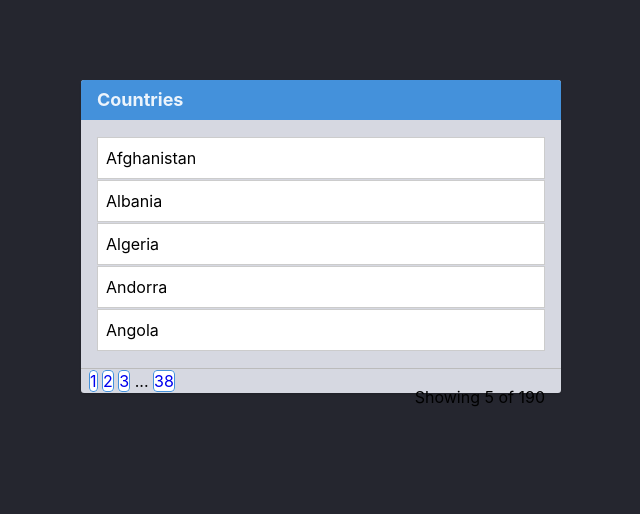
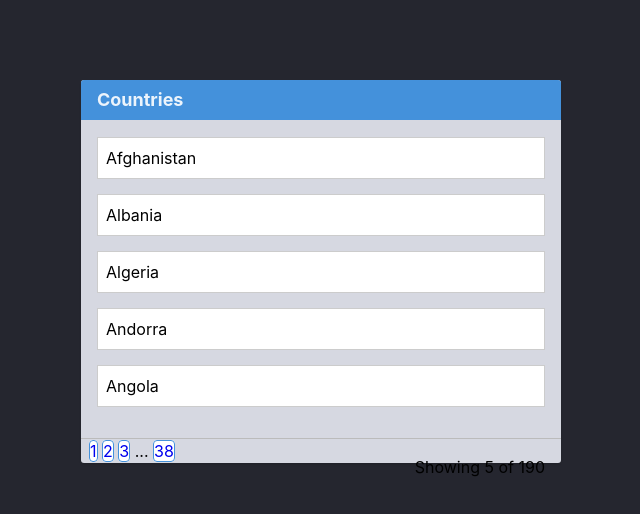
Before and after one commit to Hilal211/ex-html-css-git, a website: page week-1/7-css-box/index.html in a window 1280 px wide. Shown: the whole page, without its empty margins (319-959 px from the left). Drawn offline with Linux system fonts and the light colour scheme.

Commit message:
Completed 7-css-box exercise

```diff
--- a/week-1/7-css-box/styles.css
+++ b/week-1/7-css-box/styles.css
@@ -4,3 +4,6 @@
   border-radius: 4px;
   background: #fff;
 }
+ .country{
+   margin-bottom:15px ;
+ }
```
